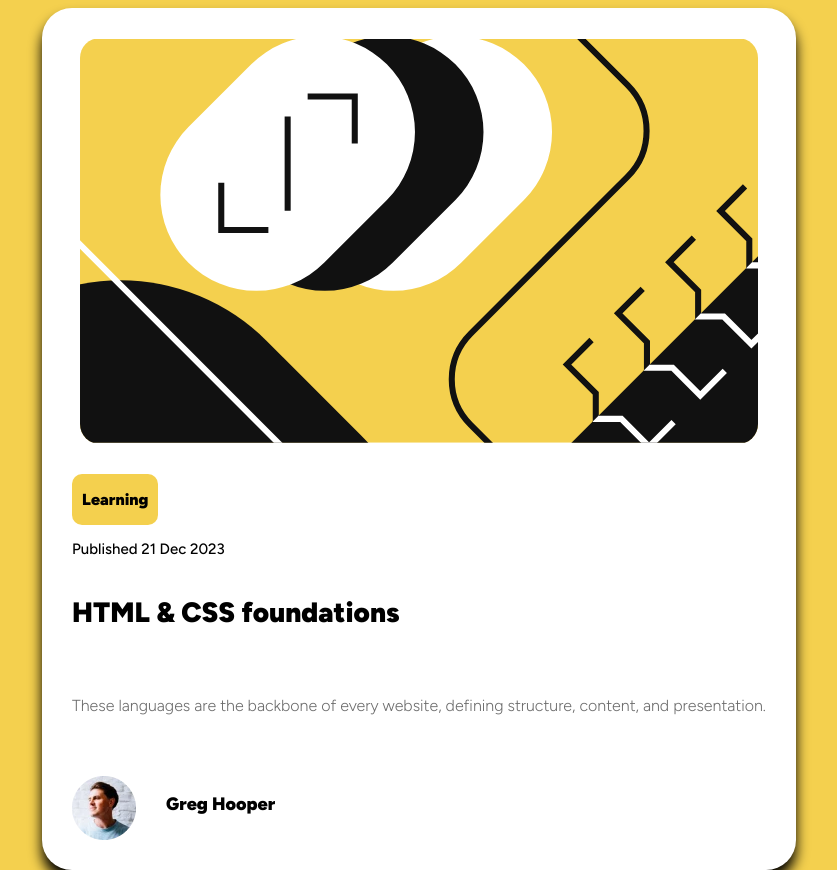
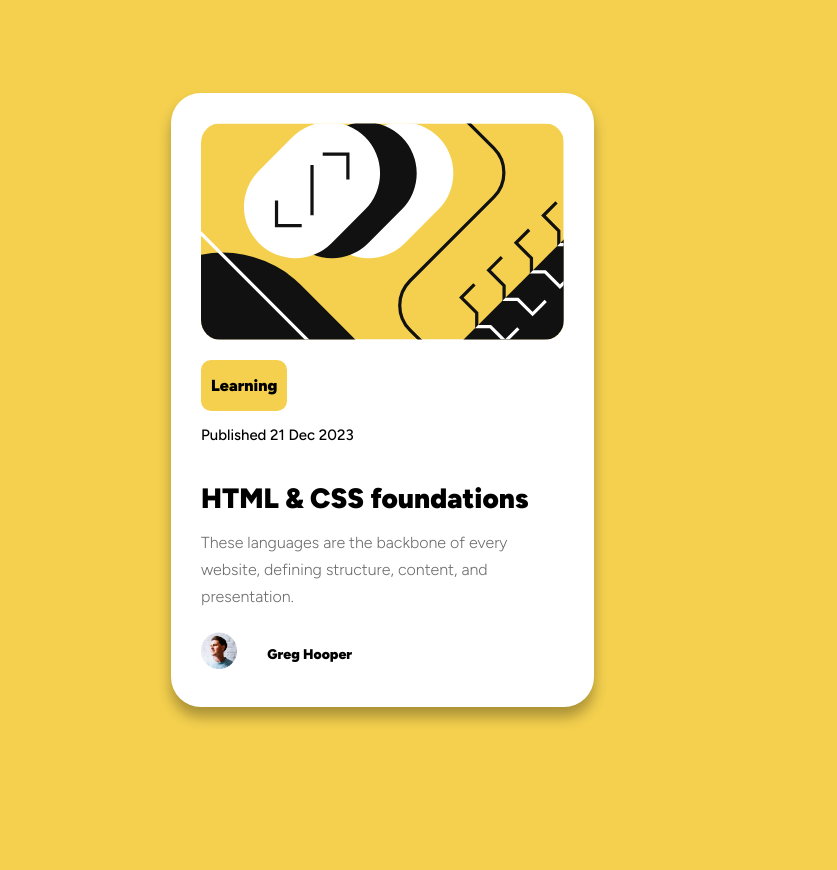
Before and after one commit to cgyrd/Blog-Review-Card, a plain HTML site: page index.html in a window 1280 px wide. Shown: the whole page, without its empty margins (221-1058 px from the left). After the commit the page ends 800 px from the top, so only its background shows below. Drawn offline with Linux system fonts and the light colour scheme.

Commit message:
web version ok

```diff
--- a/index.css
+++ b/index.css
@@ -1,22 +1,25 @@
 body {
   background-color: hsl(47, 88%, 63%);
   display: flex;
-  flex-direction: column;
-  justify-items: center;
+  justify-content: center;
   align-items: center;
   height: 100vh;
+  margin: 0;
+  overflow: hidden;
 }
 
 .wholecard {
   display: inline-block;
-  width: auto;
+  background-color: white;
+  width: 65%;
+  max-width: 600px;
   height: auto;
-  background-color: white;
+  padding: 10px;
   border-radius: 30px;
-  box-shadow: 0 10px 13px rgba(0, 0, 0, 3);
+  box-shadow: 0 10px 13px rgba(0, 0, 0, 0.3);
   justify-items: center;
   align-items: center;
-  max-width: fit-content;
+  margin: 10%;
 }
 
 .wholecard svg {
@@ -24,14 +27,14 @@ body {
   border-radius: 20px;
   width: 90%;
   height: auto;
-  margin: 30px;
+  margin: 20px auto;
 }
 
 .publishing p {
   font-family: "Figtree", sans-serif;
   font-weight: 500;
   font-size: 15px;
-  margin-left: 30px;
+  margin-left: 20px;
 }
 
 .titre p {
@@ -40,14 +43,17 @@ body {
   font-weight: 200;
   font-size: 16px;
   color: hsl(0, 0%, 42%);
-  margin: 30px;
+  margin: 20px;
+  margin-top: 9px;
+  line-height: 1.7;
 }
 
 h1 {
   font-family: "Figtree", sans-serif;
   font-size: 28px;
   font-weight: 900;
-  margin-left: 30px;
+  margin-left: 20px;
+  margin-bottom: 5px;
 }
 
 .learning {
@@ -58,18 +64,24 @@ h1 {
   border-radius: 10px;
   padding-left: 10px;
   padding-right: 10px;
-  margin-left: 30px;
+  margin-left: 20px;
 }
 
 .contact {
   display: flex;
   flex-direction: row;
-  margin: 30px;
+  margin: 20px;
+  margin-top: 2px;
 }
 
 .contact p {
   font-family: "Figtree", sans-serif;
-  font-size: 18px;
+  font-size: 14px;
   font-weight: 900;
   margin-left: 30px;
 }
+
+.contact img {
+  width: 10%;
+  height: 10%;
+}
```
